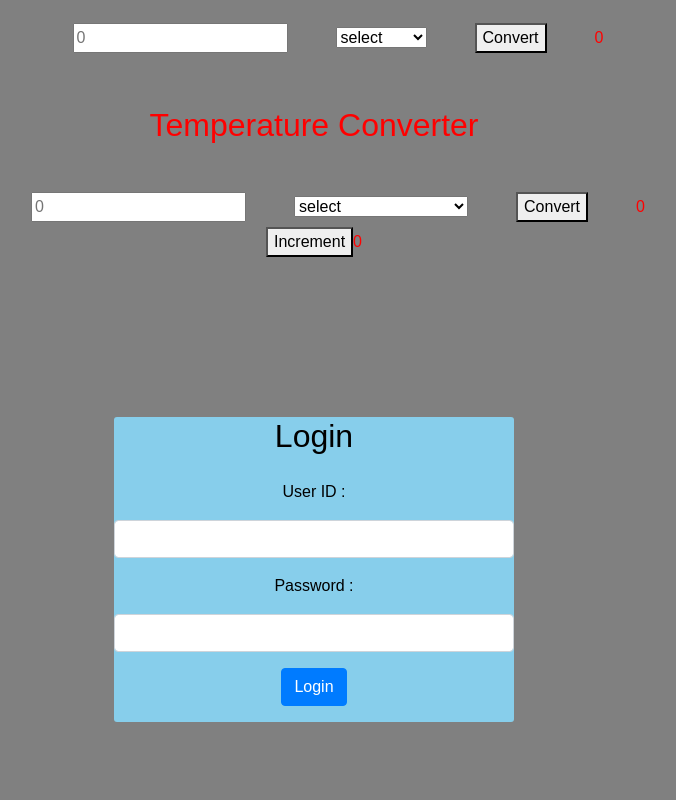
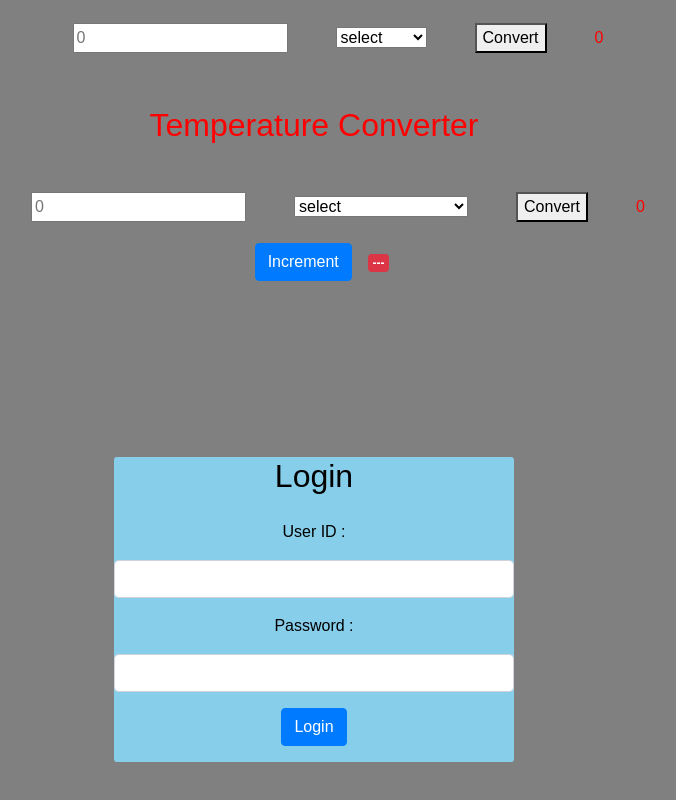
Before and after one commit to Devil-codes/AmberSoft, a React (Create React App) app: page / in a window 1280 px wide. Shown: the part 1157-1957 px from the top of the page, without its empty margins (326-1002 px from the left). Before the commit the page ends 1927 px from the top, so only its background shows below. Built offline with nearby package versions, Linux system fonts and the light colour scheme.

Commit message:
minor changes

```diff
--- a/src/Components/PassArgument.jsx
+++ b/src/Components/PassArgument.jsx
@@ -14,13 +14,20 @@ class PassArgument extends React.Component {
     return (
       <>
         <button
+          className="btn btn-primary m-3"
           onClick={() => {
             this.incrementCount(temp);
           }}
         >
           Increment
         </button>
-        <span>{this.state.count}</span>
+        <span
+          className={
+            this.state.count === 0 ? "badge badge-danger" : "badge-warning"
+          }
+        >
+          {this.state.count === 0 ? "---" : this.state.count}
+        </span>
       </>
     );
   }
```
